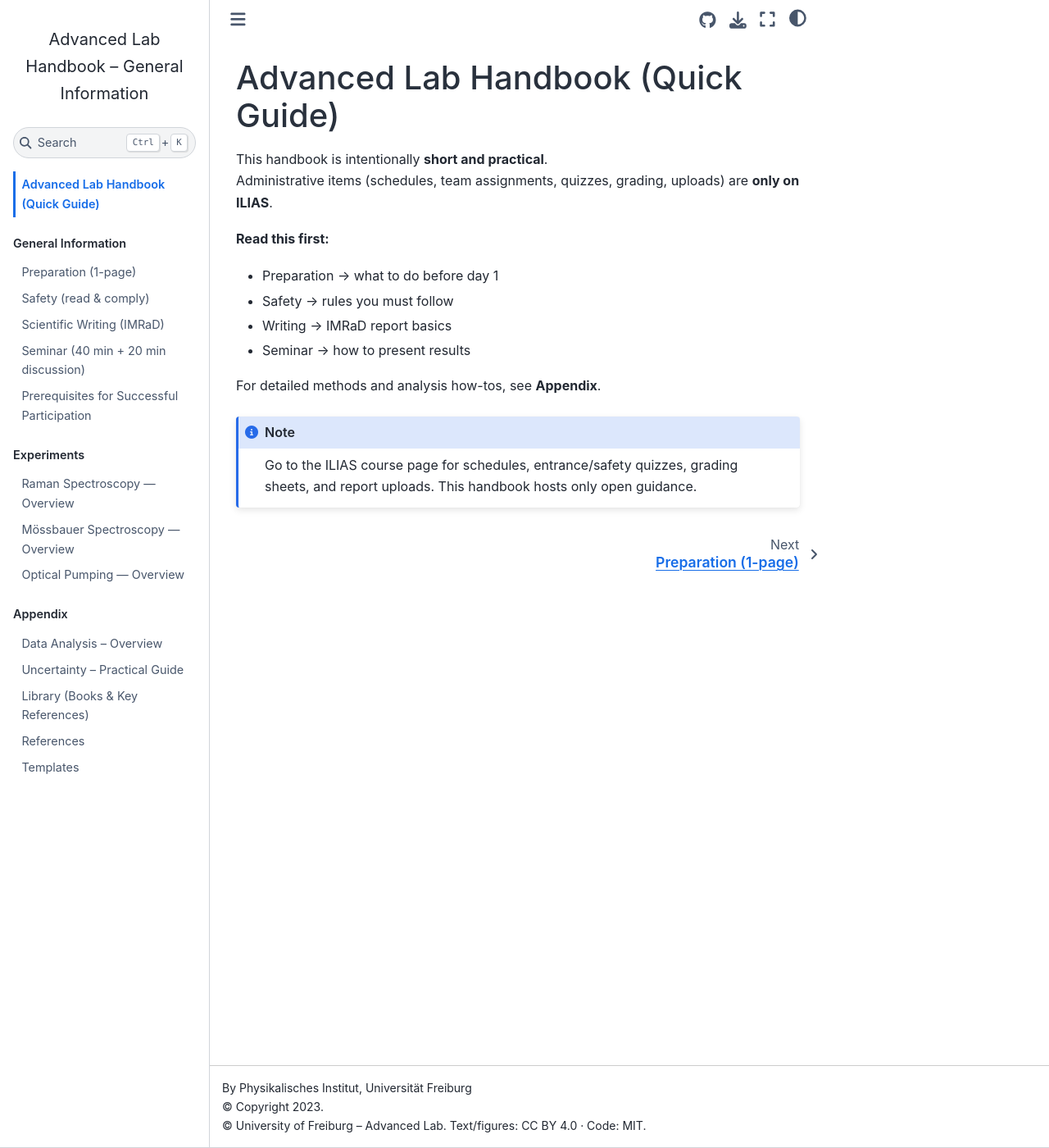
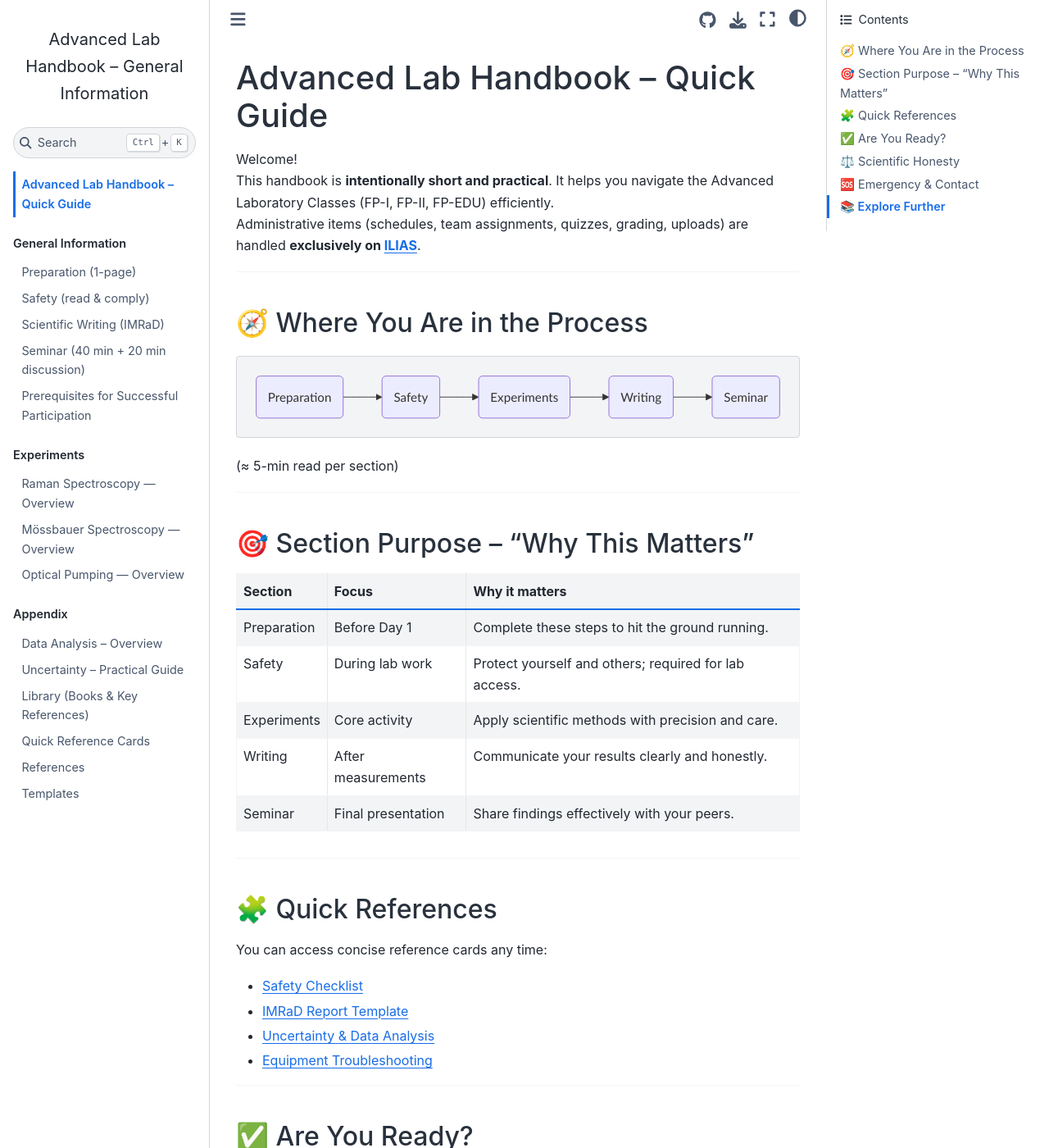
Before and after one commit to adv-labs-ufr/handbook, a Jupyter Book: the page built from intro.md, in a window 1280 px wide and 1400 px high. Shown: the whole window at 82% size. Built offline with Jupyter Book 1.0.4 settings and Sphinx 7.4.7 and the Sphinx Book theme 1.1.4, drawn with Linux system fonts in a browser that asks for light colours; some of the changed text lies outside the part shown.

Commit message:
Install mermaid extension for docs

````diff
--- a/_config.yml
+++ b/_config.yml
@@ -21,6 +21,10 @@ html:
   extra_footer: |
     <p>© University of Freiburg – Advanced Lab. Text/figures: CC BY 4.0 · Code: MIT.</p>
 
+sphinx:
+  extra_extensions:
+    - sphinxcontrib.mermaid
+
 repository:
   url: https://github.com/physik-freiburg/advanced-lab-handbook
   branch: main
--- a/_toc.yml
+++ b/_toc.yml
@@ -21,5 +21,6 @@ parts:
       - file: appendix/data-analysis/overview
       - file: appendix/data-analysis/uncertainty
       - file: appendix/library
+      - file: appendix/quick-reference
       - file: appendix/references
       - file: appendix/templates
--- a/intro.md
+++ b/intro.md
@@ -1,16 +1,79 @@
-# Advanced Lab Handbook (Quick Guide)
+# Advanced Lab Handbook – Quick Guide
 
-This handbook is intentionally **short and practical**.
-Administrative items (schedules, team assignments, quizzes, grading, uploads) are **only on ILIAS**.
+Welcome!
+This handbook is **intentionally short and practical**. It helps you navigate the Advanced Laboratory Classes (FP-I, FP-II, FP-EDU) efficiently.
+Administrative items (schedules, team assignments, quizzes, grading, uploads) are handled **exclusively on [ILIAS](https://ilias.uni-freiburg.de/goto.php/crs/4019573)**.
 
-**Read this first:**
-- Preparation → what to do before day 1
-- Safety → rules you must follow
-- Writing → IMRaD report basics
-- Seminar → how to present results
+---
 
-For detailed methods and analysis how-tos, see **Appendix**.
+## 🧭 Where You Are in the Process
+```{mermaid}
+graph LR
+  A(Preparation) --> B(Safety) --> C(Experiments) --> D(Writing) --> E(Seminar)
+```
+(≈ 5-min read per section)
 
-```{note}
-Go to the ILIAS course page for schedules, entrance/safety quizzes, grading sheets, and report uploads. This handbook hosts only open guidance.
-```
+---
+
+## 🎯 Section Purpose – “Why This Matters”
+
+| Section | Focus | Why it matters |
+| --- | --- | --- |
+| Preparation | Before Day 1 | Complete these steps to hit the ground running. |
+| Safety | During lab work | Protect yourself and others; required for lab access. |
+| Experiments | Core activity | Apply scientific methods with precision and care. |
+| Writing | After measurements | Communicate your results clearly and honestly. |
+| Seminar | Final presentation | Share findings effectively with your peers. |
+
+---
+
+## 🧩 Quick References
+
+You can access concise reference cards any time:
+- {ref}`Safety Checklist <safety-card>`
+- {ref}`IMRaD Report Template <imrad-card>`
+- [Uncertainty & Data Analysis](appendix/data-analysis/uncertainty)
+- {ref}`Equipment Troubleshooting <troubleshooting-card>`
+
+---
+
+## ✅ Are You Ready?
+
+Before entering the lab, confirm you can:
+- Explain your experiment’s aim and expected signals.
+- Distinguish statistical from systematic uncertainties.
+- Operate lab instruments safely (after tutor introduction).
+- Record data in a reproducible way (chronological, clear, honest).
+- Follow the institute’s safety and honesty guidelines.
+
+You’re ready when you can check all boxes confidently.
+
+---
+
+## ⚖️ Scientific Honesty
+
+All work in this lab follows the [Principles of Good Scientific Practice](https://www.physik.uni-freiburg.de/redlichkeit-en).
+- Record every observation truthfully and in order.
+- Never delete or alter raw data; annotate corrections instead.
+- Cite all sources and collaborators transparently.
+- Report uncertainties even when results look “wrong.”
+- Uphold integrity: reproducibility > perfection.
+
+---
+
+## 🆘 Emergency & Contact
+- Emergency: 112 (internal phones: 0-112)
+- Institute safety officer: (to be confirmed)
+- Course organizers: fp@physik.uni-freiburg.de
+
+---
+
+## 📚 Explore Further
+
+Appendix topics available:
+- [Error & Uncertainty Analysis](appendix/data-analysis/uncertainty)
+- [Plotting & Fitting Guidelines](appendix/data-analysis/overview)
+- [LaTeX Tips & Report Templates](appendix/templates)
+- [Recommended Literature](appendix/library)
+
+---
````
Also changed, not shown: appendix/quick-reference.md (added, +22 -0 lines), 2 other files.
